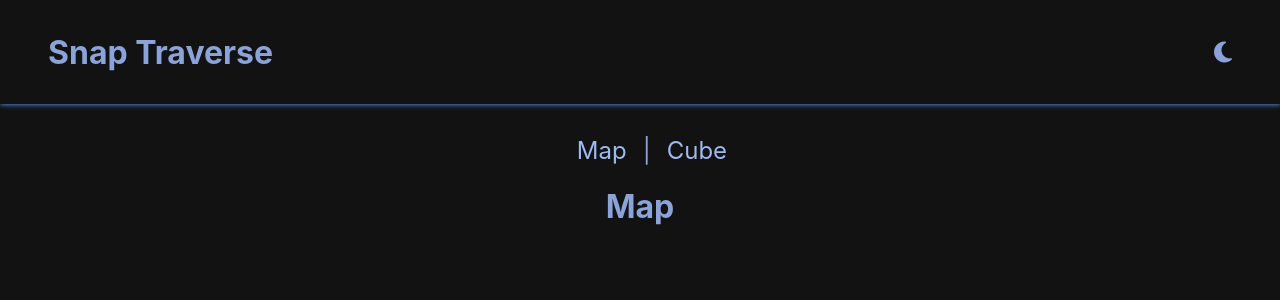
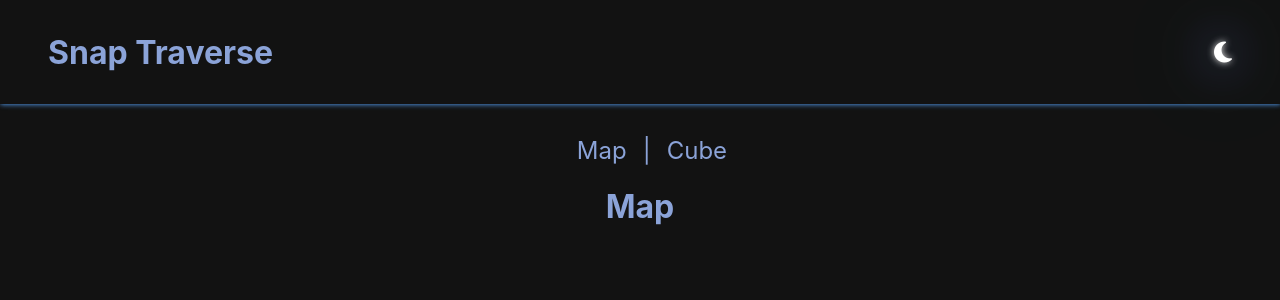
Before and after one commit to amulyaparab/snap-traverse, a React (Create React App) app: page / in a window 1280 px wide. In both pictures the pointer is over the icon 1223 px from the left and 52 px from the top of the page. Shown: the top 300 px of the page. Built offline with nearby package versions, Linux system fonts and the light colour scheme.

Commit message:
styles: added neon text

```diff
--- a/src/App.css
+++ b/src/App.css
@@ -39,18 +39,20 @@
 .canvas {
   width: 70%;
   margin-top: 1.5rem;
-
   border-radius: 10px;
 }
 
 a {
   text-decoration: none;
-  color: #9fb9f1;
-}
-a:hover {
-  text-decoration: underline;
+  color: #8ba3d8;
 }
 
+a:hover,
+.navbar i:hover {
+  color: white;
+  text-shadow: 0 0 7px #e6e6e6, 0 0 45px rgb(114, 141, 231),
+    0 0 90px rgb(114, 176, 247);
+}
 .pagination {
   list-style: none;
   display: flex;
--- a/src/Components/SceneComponent.js
+++ b/src/Components/SceneComponent.js
@@ -3,9 +3,12 @@ import { useEffect, useRef } from "react";
 
 export const SceneComponent = ({ antialias, onSceneReady }) => {
   const reactCanvas = useRef(null);
+
   useEffect(() => {
     const { current: canvas } = reactCanvas;
+
     if (!canvas) return;
+
     const engine = new Engine(canvas, antialias);
     const scene = new Scene(engine);
 
@@ -18,12 +21,15 @@ export const SceneComponent = ({ antialias, onSceneReady }) => {
     } else {
       scene.onReadyObservable().addOnce((scene) => onSceneReady(scene));
     }
+
     const resize = () => {
       scene.getEngine().resize();
     };
+
     if (window) {
       window.addEventListener("resize", resize);
     }
+
     return () => {
       scene.getEngine().dispose();
       window.addEventListener("resize", resize);
```
